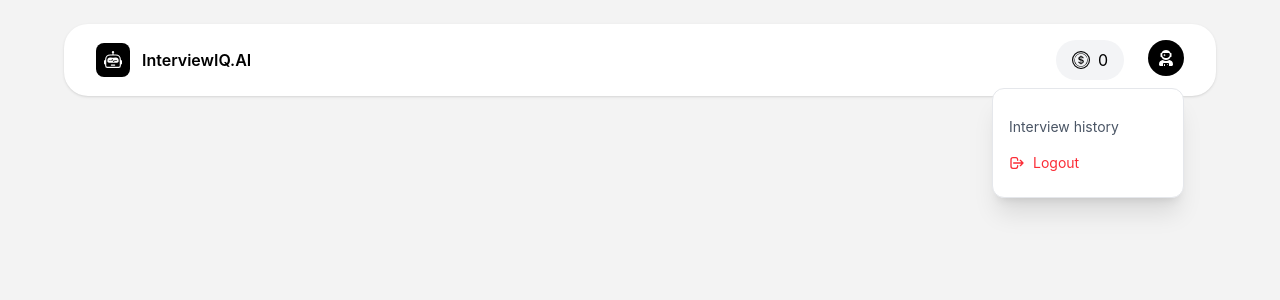
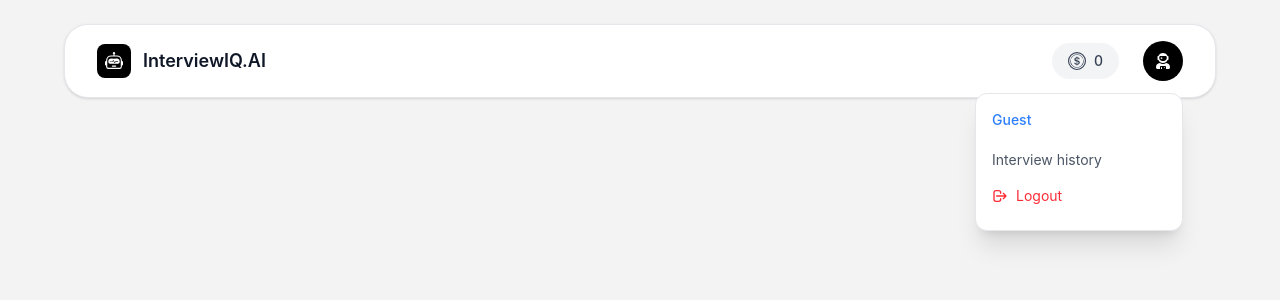
Before and after one commit to rahulyadav-20/InterviewIQ, a React (Vite) app in the folder client/: page / in a window 1280 px wide. Both pictures are taken after a click on the button 1166 px from the left and 58 px from the top of the page. Shown: the top 300 px of the page. Built offline with nearby package versions, Linux system fonts and the light colour scheme; no server answers.

Commit message:
Implement logout functionality and enhance Navbar user interaction

```diff
--- a/client/src/components/Navbar.jsx
+++ b/client/src/components/Navbar.jsx
@@ -1,16 +1,32 @@
 import React, { useState } from 'react'
-import { useSelector } from 'react-redux'
+import axios from 'axios'
+import { useDispatch, useSelector } from 'react-redux'
 import { motion } from 'motion/react'
-import { BsRobot, BsCoin } from 'react-icons/bs'
-import { FaUserAstronaut } from "react-icons/fa"
-import { HiOutlineLogout } from "react-icons/hi";
+import { BsCoin, BsRobot } from 'react-icons/bs'
+import { FaUserAstronaut } from 'react-icons/fa'
+import { HiOutlineLogout } from 'react-icons/hi'
 import { useNavigate } from 'react-router-dom'
+import { ServerUrl } from '../App'
+import { setUserData } from '../redux/userSlice'
 
 function Navbar() {
   const { userData } = useSelector((state) => state.user)
   const [showCreditPopup, setShowCreditPopup] = useState(false)
   const [showUserPopup, setShowUserPopup] = useState(false)
-  const navigate =useNavigate()
+  const navigate = useNavigate()
+  const dispatch = useDispatch()
+
+  const handleLogout = async () => {
+    try {
+      await axios.get(`${ServerUrl}/api/auth/logout`, { withCredentials: true })
+      dispatch(setUserData(null))
+      setShowCreditPopup(false)
+      setShowUserPopup(false)
+      navigate('/')
+    } catch (error) {
+      console.log(error)
+    }
+  }
 
   return (
     <div className='flex justify-center bg-[#f3f3f3] px-4 pt-6'>
@@ -18,53 +34,87 @@ function Navbar() {
         initial={{ opacity: 0, y: -40 }}
         animate={{ opacity: 1, y: 0 }}
         transition={{ duration: 0.3 }}
-        className='w-full max-w-6xl bg-white rounded-[24px] shadow-sm borde border-gray-200 px-8 py-4 flex justify-between items-center relative'>
-            <div className='flex items-center gap-3 cursor-pointer'>
-                <div className='bg-black text-white p-2 rounded-lg'>
-                    <BsRobot size={18}/>
+        className='relative flex w-full max-w-6xl items-center justify-between rounded-[24px] border border-gray-200 bg-white px-5 py-4 shadow-sm md:px-8'
+      >
+        <button
+          onClick={() => navigate('/')}
+          className='flex items-center gap-3'
+        >
+          <div className='rounded-lg bg-black p-2 text-white'>
+            <BsRobot size={18} />
+          </div>
+          <h1 className='hidden text-lg font-semibold text-gray-900 md:block'>
+            InterviewIQ.AI
+          </h1>
+        </button>
 
-                </div>
-                <h1 className='font-semibold hidden md:block test-lg'>InterviewIQ.AI</h1>
-            </div>
+        <div className='flex items-center gap-3 md:gap-6'>
+          <div className='relative'>
+            <button
+              onClick={() => {
+                setShowCreditPopup(!showCreditPopup)
+                setShowUserPopup(false)
+              }}
+              className='flex items-center gap-2 rounded-full bg-gray-100 px-4 py-2 text-sm font-medium text-gray-700 transition hover:bg-gray-200'
+            >
+              <BsCoin size={18} />
+              <span>{userData?.credits || 0}</span>
+            </button>
 
-            <div className='flex item-center gap-6 relative'>
-                <div className='relative'>
-                    <button onClick={() => {setShowCreditPopup(!showCreditPopup);
-                        setShowUserPopup(false)
-                    }} className='flex items-center gap-2 bg-gray-100 px-4 py-2 rounded-full text-md hover:bg-gray-200 transition'>
-                        <BsCoin size={18}/>
-                        {userData?.credits || 0}
+            {showCreditPopup && (
+              <div className='absolute right-0 z-50 mt-3 w-64 rounded-xl border border-gray-200 bg-white p-5 shadow-xl'>
+                <p className='mb-4 text-sm text-gray-600'>
+                  Need more credits to continue interview?
+                </p>
+                <button
+                  onClick={() => navigate('/pricing')}
+                  className='w-full rounded-lg bg-black py-2 text-sm text-white'
+                >
+                  Buy more credits
                 </button>
-                    {showCreditPopup && (
-                        <div className='absolute right-[-50px] mt-3 w-64 bg-white shadow-x1 border border-gray-200 rounded p-5 z-50'>
-                            <p className='text-sm test-gray-600 mb-4'>Need more credits to Continue interview?</p>
-                            <button onClick={()=>navigate("/pricing")} className='w-full bg-black text-white py-2 rounded-lg teat-sm'>Buy more credits</button>
               </div>
             )}
           </div>
 
-                <div onClick={()=> {setShowUserPopup(!showUserPopup);
+          <div className='relative'>
+            <button
+              onClick={() => {
+                setShowUserPopup(!showUserPopup)
                 setShowCreditPopup(false)
-                 }} className='relative'>
-                    <button onClick={() => setShowUserPopup(!showUserPopup)} className='w-9 h-9 bg-black text-white rounded-full flex items-center justify-center font-semibold'>
-                        {userData ? userData?.name.slice(0,1).toUpperCase()
-                        :<FaUserAstronaut size={16}/>}
+              }}
+              className='flex h-10 w-10 items-center justify-center rounded-full bg-black font-semibold text-white'
+            >
+              {userData?.name ? (
+                userData.name.slice(0, 1).toUpperCase()
+              ) : (
+                <FaUserAstronaut size={16} />
+              )}
             </button>
+
             {showUserPopup && (
-                        <div onClick={()=> navigate("/history")} className='absolute right-0 mt-3 w-48 bg-white shadow-xl border border-gray-200 rounded-xl p-4 z-40'>
-                            <p className='text-md text-blue-500 font-medium mb-1'>{userData?.name}</p>
-                            <button className='w-full text-left text-sm py-2 hover:text-black text-gray-600'>Interview history</button>
-                            <button className='w-full text-left text-sm py-2 flex items-center gap-2 text-red-500'>
-                                <HiOutlineLogout size={16}/>
+              <div className='absolute right-0 z-40 mt-3 w-52 rounded-xl border border-gray-200 bg-white p-4 shadow-xl'>
+                <p className='mb-3 text-sm font-medium text-blue-500'>
+                  {userData?.name || 'Guest'}
+                </p>
+
+                <button
+                  onClick={() => navigate('/history')}
+                  className='w-full py-2 text-left text-sm text-gray-600 hover:text-black'
+                >
+                  Interview history
+                </button>
+
+                <button
+                  onClick={handleLogout}
+                  className='flex w-full items-center gap-2 py-2 text-left text-sm text-red-500'
+                >
+                  <HiOutlineLogout size={16} />
                   Logout
                 </button>
               </div>
             )}
           </div>
-
         </div>
-
-
       </motion.div>
     </div>
   )
```
Lines whose indentation alone changed are shown as unchanged.
